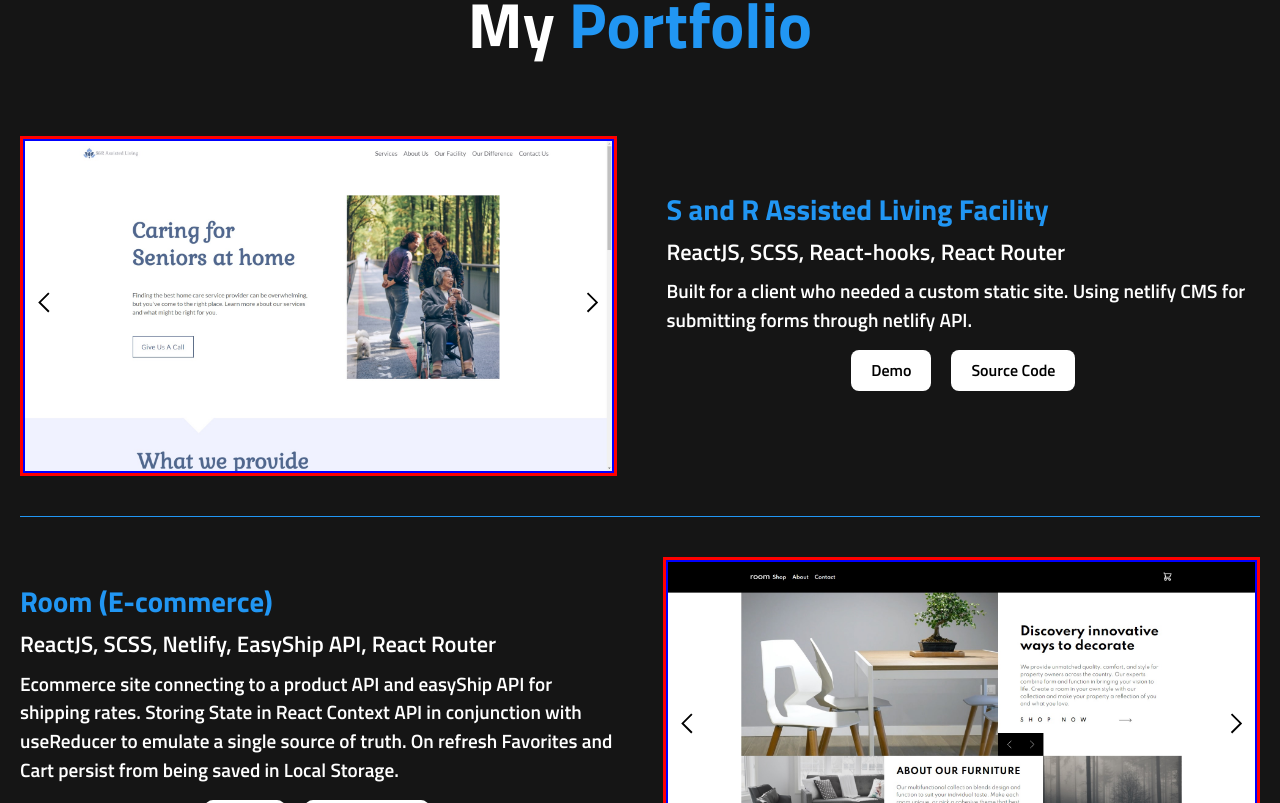
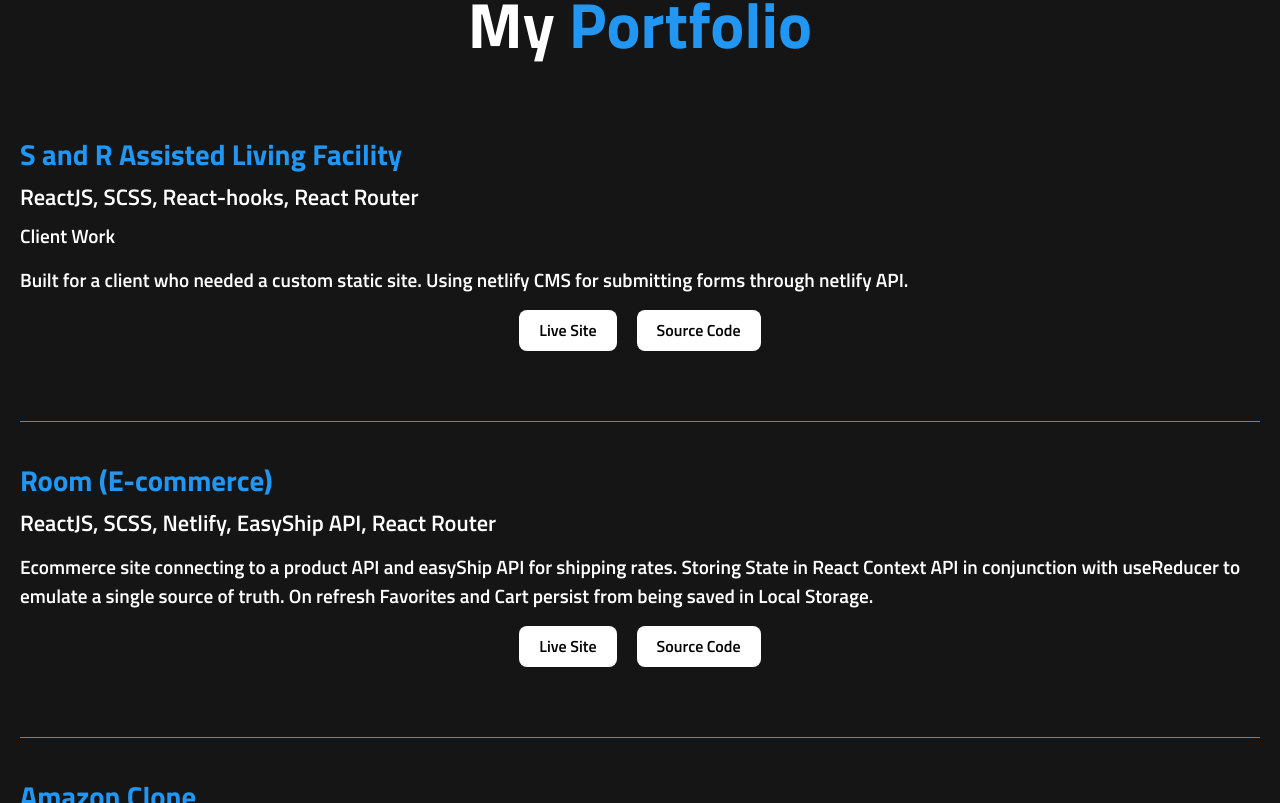
Before and after one commit to ByrnesByrnes/PortfolioSite, a React (Create React App) app: page / in a window 1280 px wide. Shown: the part 1717-2520 px from the top of the page. Built offline with nearby package versions, Linux system fonts and the light colour scheme.

Commit message:
remove Carousel Test

```diff
--- a/src/components/carousel/styles/carousel.js
+++ b/src/components/carousel/styles/carousel.js
@@ -16,7 +16,7 @@ export const Content = styled.div
 export const Slide = styled.img
 `
   width: 100%;
-  object-fit: contain;
+
 `
 
 export const Arrow = styled.div
--- a/src/containers/project.js
+++ b/src/containers/project.js
@@ -12,14 +12,15 @@ export function ProjectContainer({ projects }) {
           <Project.Info>
             <Project.Title>{project.title}</Project.Title>
             <Project.Subtitle>{project.technologies.join(', ')}</Project.Subtitle>
+            <Project.Text>{project.client && 'Client Work'}</Project.Text>
             <Project.Text>{project.description}</Project.Text>
 
             <Project.LinkGroup>
-              <Project.Link href={project.site} target="_blank">Demo</Project.Link>
+              <Project.Link href={project.site} target="_blank">Live Site</Project.Link>
               <Project.Link href={project.source} target="_blank">Source Code</Project.Link>
             </Project.LinkGroup>
           </Project.Info>
-          <CarouselContainer slides={project.imgs} alt={project.title} />
+          {/* <CarouselContainer slides={project.imgs} alt={project.title} /> */}
         </Project.Item>
       ))}
 
--- a/src/projectsData.js
+++ b/src/projectsData.js
@@ -12,6 +12,7 @@ export const projects = [
     ],
     site: 'https://www.sandrassistedliving.com/',
     source: 'https://github.com/ByrnesByrnes/SandRAssistedLiving',
+    client: true,
   },
   {
     id: 2,
@@ -27,6 +28,7 @@ export const projects = [
     ],
     site: 'https://room-static.netlify.app/',
     source: 'https://github.com/ByrnesByrnes/Ecom-Room-Static',
+    client: false,
   },
   {
     id: 3,
@@ -39,5 +41,6 @@ export const projects = [
     ],
     site: ['https://amzn-cln-ed1f8.firebaseapp.com'],
     source: 'https://github.com/ByrnesByrnes/amazon-cln',
+    client: false,
   },
 ]
```
